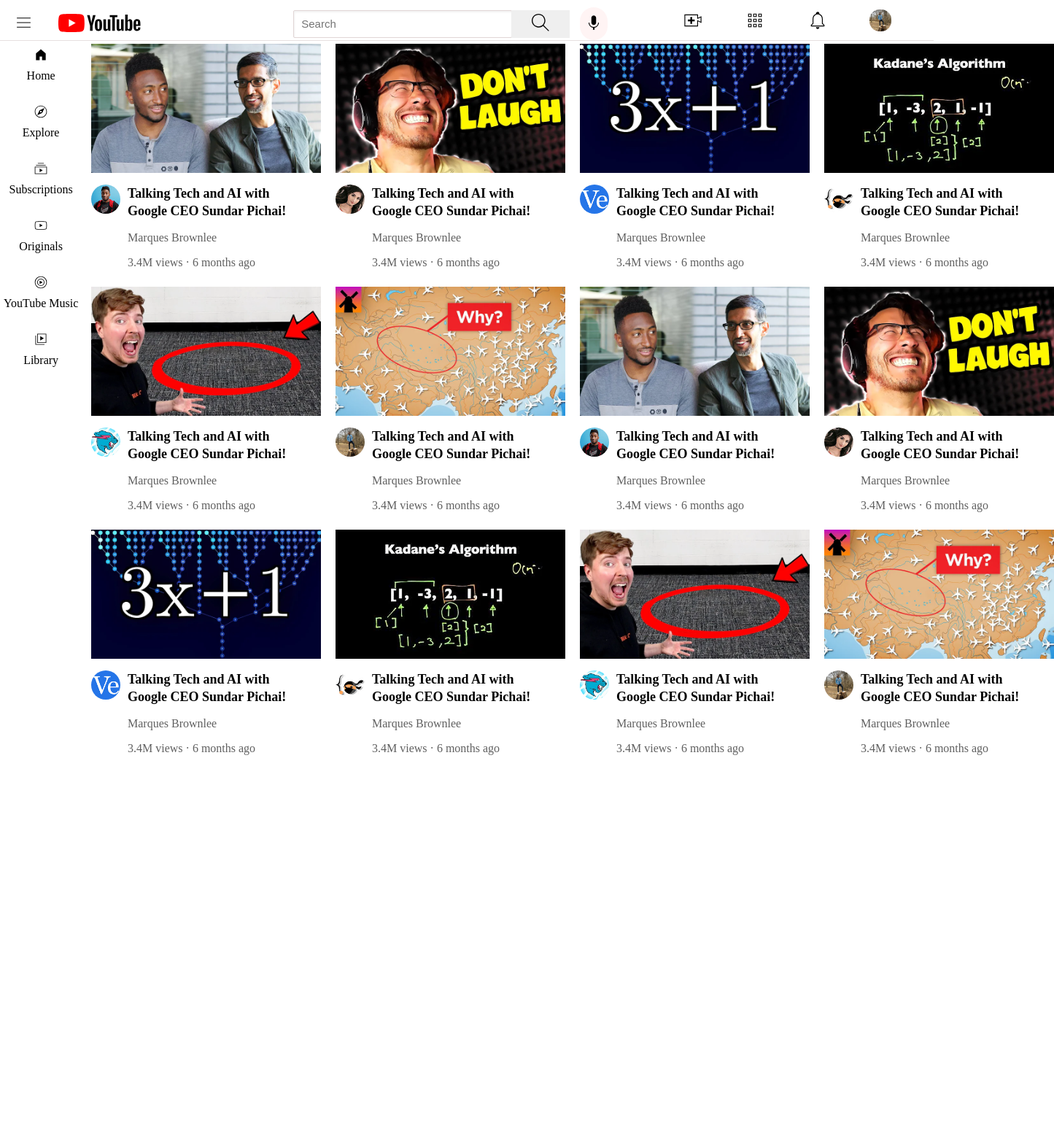
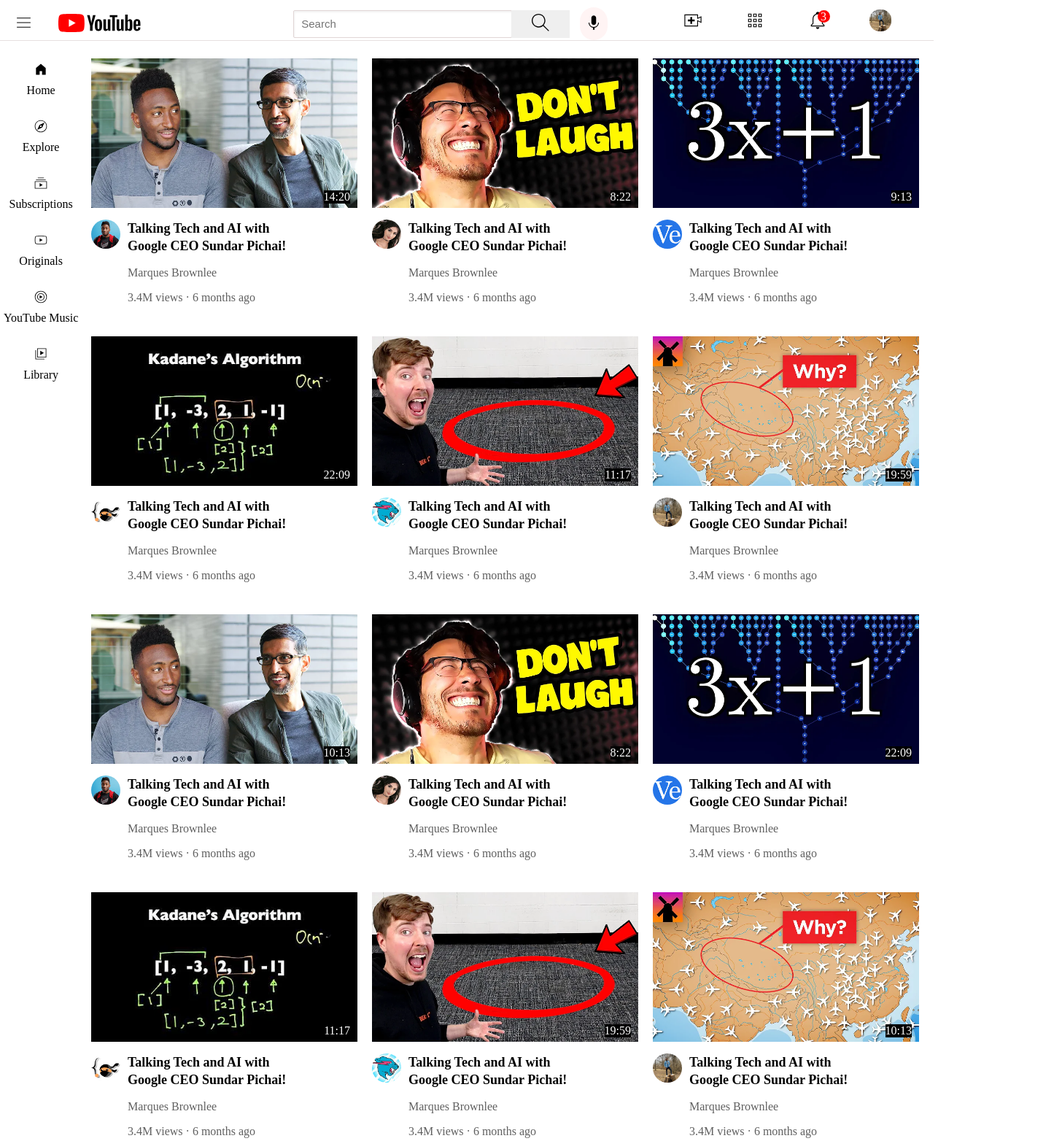
Before and after one commit to Anurag96/Anurag96.github.io, a plain HTML site: page HTML_PROJECT/YOUTUBE_PROJECT_2/youtube.html in a window 1280 px wide. Shown: the whole page at 73% size, 1445 px wide, since content can reach past the window. Before the commit the page ends 1039 px from the top, so only its background shows below. Drawn offline with Linux system fonts and the light colour scheme.

Commit message:
Added positions

```diff
--- a/HTML_PROJECT/YOUTUBE_PROJECT_2/youtube.html
+++ b/HTML_PROJECT/YOUTUBE_PROJECT_2/youtube.html
@@ -11,16 +11,6 @@
       padding-top: 60px;
       padding-left: 125px;
     }
-.thumbnail {
-  width:100%;
-  object-fit: cover;
-  object-position: top;
-  /* display: block; */
-}
-
-.thumbnail-row {
-    margin-bottom: 12px;
-  }
 
   .profile-picture{
   width:40px;
@@ -50,7 +40,7 @@ vertical-align: top;
 }
 .video-grid{
   display:grid;
-  grid-template-columns: 1fr 1fr 1fr 1fr;
+  grid-template-columns: 1fr 1fr 1fr;
   /* display :flex;
   flex-direction:row; */
   column-gap: 20px;
@@ -93,6 +83,7 @@ vertical-align: top;
     border-bottom-width: 1px;
     border-bottom-style: solid;
     border-bottom-color:rgb(230, 223, 223);
+    z-index: 100;
 }
 .left-section{
 flex:1px;
@@ -171,41 +162,15 @@ flex-direction: row;
 .channel-user-picture{ height:30px;
   border-radius: 14px;
 }
-.home-button{
-  margin-bottom: 10px;
-  margin-top: 10px;
-  height: 20px;
-  width: 80px;
-}
-.explore-button{
+
+.sidebar-link{
   margin-bottom: 10px;
   margin-top: 30px;
   height: 20px;
   width: 80px;
 }
-.subscriptions-button{
-  margin-bottom: 10px;
-  margin-top: 30px;
-  height: 20px;
-  width: 80px;
-}
-.originals-button{
-  margin-bottom: 10px;
-  margin-top: 30px;
-  height: 20px;
-  width: 80px;
-}
-.youtube-music-button{
-  margin-bottom: 10px;
-  margin-top: 30px;
-  height: 20px;
-  width: 80px;
-}
-.library-button{
-  margin-bottom: 10px;
-  margin-top: 30px;
-  height: 20px;
-  width: 80px;
+.sidebar-link:hover{
+  background-color: rgb(212, 207, 207);
 }
 .side-menu{
     display:flex;
@@ -218,8 +183,44 @@ flex-direction: row;
     left:5px;
     bottom:0px;
     align-items: flex-center;
+    z-index: 50px;
+}
+.thumbnail {
+  width:100%;
+  object-fit: cover;
+  object-position: top;
+  margin-top: 20px;
+  /* display: block; */
 }
 
+.thumbnail-row {
+    margin-bottom: 12px;
+    position:relative;
+  }
+
+.video-time{
+  position : absolute;
+  background-color:black;
+  color:white;
+  bottom:10px;
+  right:10px;
+}
+.notifications-icon{
+  position:relative;
+}
+.notifications-count{
+ position: absolute;
+ background-color:red;
+ color:white;
+ height:15px;
+ border-radius: 10px;
+ /* padding:2px; */
+ padding-bottom: 2px;
+ padding-right: 5px;
+ padding-left:4px;
+ top: 0;
+ right:-3px;
+}
   </style>
 </head>
 <body>
@@ -238,24 +239,28 @@ flex-direction: row;
           <div class="right-section">
             <img class="upload-icon" src="icons/upload.svg">
             <img class="youtube-apps-icon" src="icons/youtube-apps.svg">
-            <img class="notifications-icon"src="icons/notifications.svg">
+            <div class="notifications-icon"><img class="notifications-icon"src="icons/notifications.svg">
+              <div class="notifications-count">3</div>
+            </div>
             <img class="channel-user-picture" src="channel-pictures/my-channel.jpeg">
           </div>
     </div>
 
     <div class="video-grid1">
       <div class="side-menu">
-        <img class="home-button" src="icons/home.svg"/> Home
-        <img class="explore-button" src="icons/explore.svg"/>Explore
-        <img class="subscriptions-button" src="icons/subscriptions.svg"/> Subscriptions
-        <img class="originals-button" src="icons/originals.svg"/> Originals
-        <img class="youtube-music-button" src="icons/youtube-music.svg"/> YouTube Music
-        <img class="library-button" src="icons/library.svg"/> Library
+        <img class="sidebar-link" src="icons/home.svg"/> Home
+        <img class="sidebar-link" src="icons/explore.svg"/>Explore
+        <img class="sidebar-link" src="icons/subscriptions.svg"/> Subscriptions
+        <img class="sidebar-link" src="icons/originals.svg"/> Originals
+        <img class="sidebar-link" src="icons/youtube-music.svg"/> YouTube Music
+        <img class="sidebar-link" src="icons/library.svg"/> Library
       </div>
+
       <div class="video-grid" style="flex:10">
           <div class="video-preview">
                   <div class="thumbnail-row">
                     <img class="thumbnail " src="thumbnail/thumbnail-1.webp">
+                    <div class="video-time">14:20</div>
                   </div>
                   <div class="video-info-grid">
                       <div >
@@ -277,6 +282,8 @@ flex-direction: row;
           <div class="video-preview">
             <div class="thumbnail-row">
               <img class="thumbnail " src="thumbnail/thumbnail-2.webp">
+              <div
+                class="video-time">8:22</div>
             </div>
             <div class="video-info-grid">
                 <div >
@@ -298,6 +305,8 @@ flex-direction: row;
           <div class="video-preview">
             <div class="thumbnail-row">
               <img class="thumbnail " src="thumbnail/thumbnail-4.webp">
+              <div
+              class="video-time">9:13</div>
             </div>
             <div class="video-info-grid">
                 <div >
@@ -319,6 +328,8 @@ flex-direction: row;
           <div class="video-preview">
             <div class="thumbnail-row">
               <img class="thumbnail " src="thumbnail/thumbnail-5.webp">
+              <div
+              class="video-time">22:09</div>
             </div>
             <div class="video-info-grid">
                 <div >
@@ -340,6 +351,8 @@ flex-direction: row;
           <div class="video-preview">
             <div class="thumbnail-row">
               <img class="thumbnail " src="thumbnail/thumbnail-6.webp">
+              <div
+              class="video-time">11:17</div>
             </div>
             <div class="video-info-grid">
                 <div >
@@ -361,6 +374,8 @@ flex-direction: row;
           <div class="video-preview">
             <div class="thumbnail-row">
               <img class="thumbnail " src="thumbnail/thumbnail-7.webp">
+              <div
+              class="video-time">19:59</div>
             </div>
             <div class="video-info-grid">
                 <div >
@@ -382,6 +397,8 @@ flex-direction: row;
           <div class="video-preview">
             <div class="thumbnail-row">
               <img class="thumbnail " src="thumbnail/thumbnail-1.webp">
+              <div
+              class="video-time">10:13</div>
             </div>
             <div class="video-info-grid">
                 <div >
@@ -403,6 +420,8 @@ flex-direction: row;
           <div class="video-preview">
             <div class="thumbnail-row">
               <img class="thumbnail " src="thumbnail/thumbnail-2.webp">
+              <div
+              class="video-time">8:22</div>
             </div>
             <div class="video-info-grid">
                 <div >
@@ -424,6 +443,8 @@ flex-direction: row;
           <div class="video-preview">
             <div class="thumbnail-row">
               <img class="thumbnail " src="thumbnail/thumbnail-4.webp">
+              <div
+              class="video-time">22:09</div>
             </div>
             <div class="video-info-grid">
                 <div >
@@ -445,6 +466,8 @@ flex-direction: row;
           <div class="video-preview">
             <div class="thumbnail-row">
               <img class="thumbnail " src="thumbnail/thumbnail-5.webp">
+              <div
+              class="video-time">11:17</div>
             </div>
             <div class="video-info-grid">
                 <div >
@@ -466,6 +489,8 @@ flex-direction: row;
           <div class="video-preview">
             <div class="thumbnail-row">
               <img class="thumbnail " src="thumbnail/thumbnail-6.webp">
+              <div
+              class="video-time">19:59</div>
             </div>
             <div class="video-info-grid">
                 <div >
@@ -487,6 +512,8 @@ flex-direction: row;
           <div class="video-preview">
             <div class="thumbnail-row">
               <img class="thumbnail " src="thumbnail/thumbnail-7.webp">
+              <div
+              class="video-time">10:13</div>
             </div>
             <div class="video-info-grid">
                 <div >
```
Also changed, not shown: HTML_PROJECT/YOUTUBE_PROJECT_2/position.html (+62 -18 lines), 1 other file.
